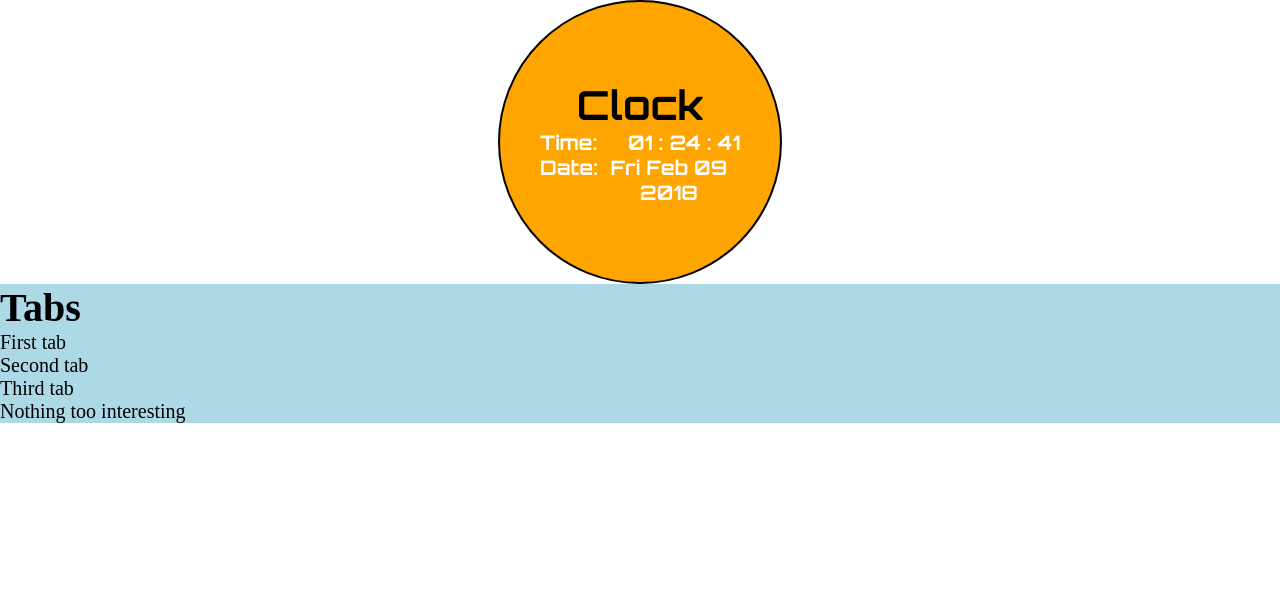
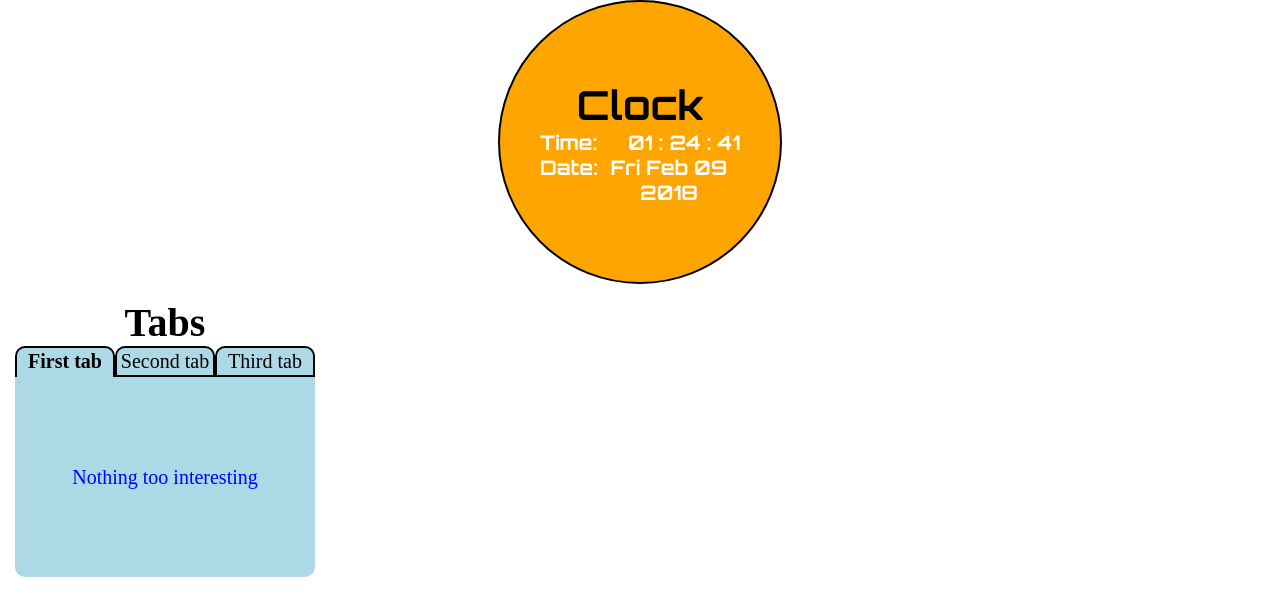
Before and after one commit to michaelzhu1/Funsize-projects, a PHP site: page / in a window 1280 px wide. Shown: the top 616 px of the page. Run offline with PHP 8.4, Linux system fonts and the light colour scheme; style sheets or scripts are compiled from the project's sources.

Commit message:
Finish tabs widget

```diff
--- a/react-widgets/stylesheets/main.css
+++ b/react-widgets/stylesheets/main.css
@@ -49,10 +49,50 @@ span, article, footer, time, small {
 
 /* tab css */
 .tabs {
-  background-color: lightblue;
   font-size: 20px;
+  width: 300px;
+  height: 300px;
+  padding: 15px;
+  border-radius:  5px;
+  text-align: center;
 }
 
 .tab-header {
+  display: flex;
+  justify-content: space-between;
+  cursor: pointer;
+}
+
+.tab-header > li {
+  width: 100px;
+  border-top-left-radius: 10px;
+  border-top-right-radius: 10px;
+  border: 2px solid black;
+  padding: 2px;
+  background-color: lightblue;
 
 }
+
+.tab-header > li:hover {
+  color: white;
+  background: black;
+}
+
+.tab-body {
+  min-height: 200px;
+  color: blue;
+  background-color: lightblue;
+  border-bottom-left-radius: 10px;
+  border-bottom-right-radius: 10px;
+  display: flex;
+  align-items: center;
+  justify-content: center;
+}
+
+.active {
+  font-weight: bold;
+}
+
+.tab-header > li.active {
+  border-bottom: none;
+}
```
